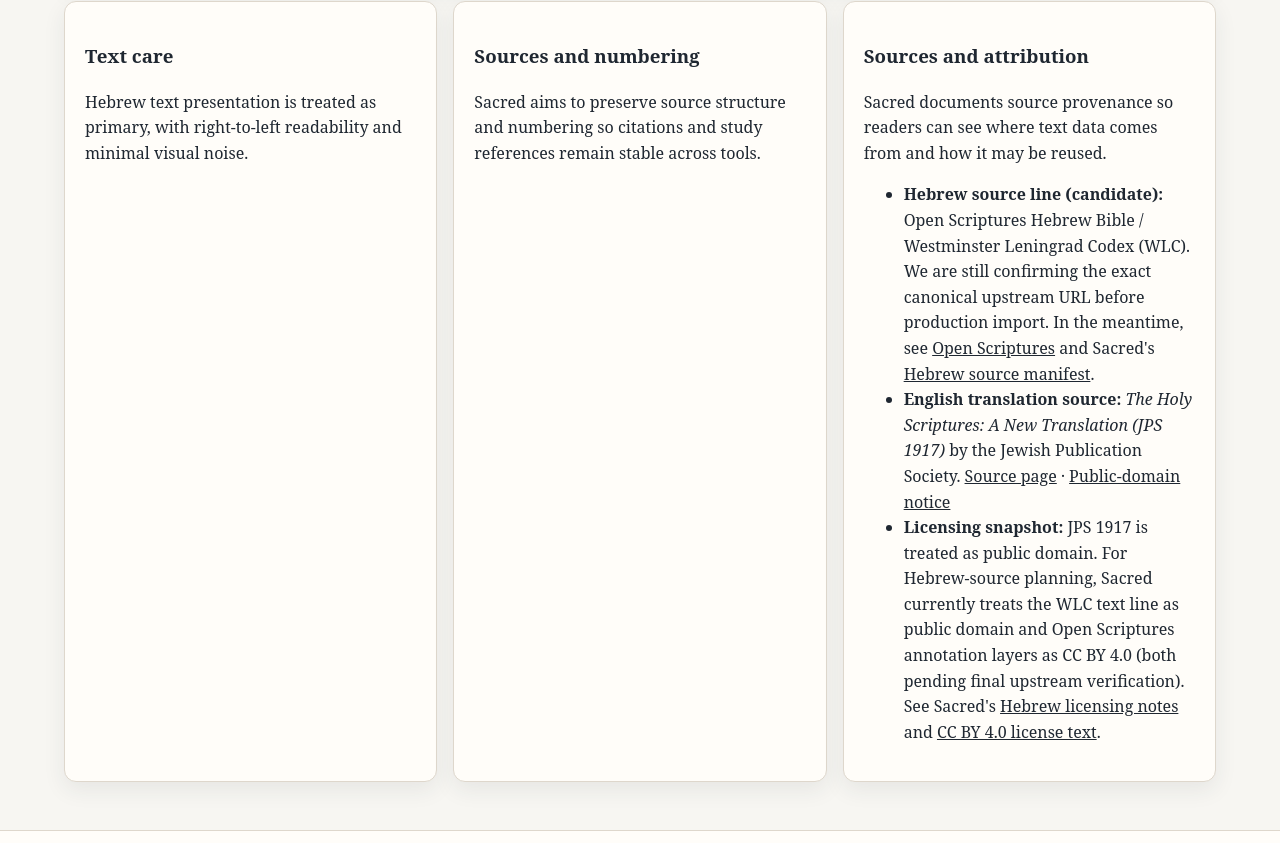
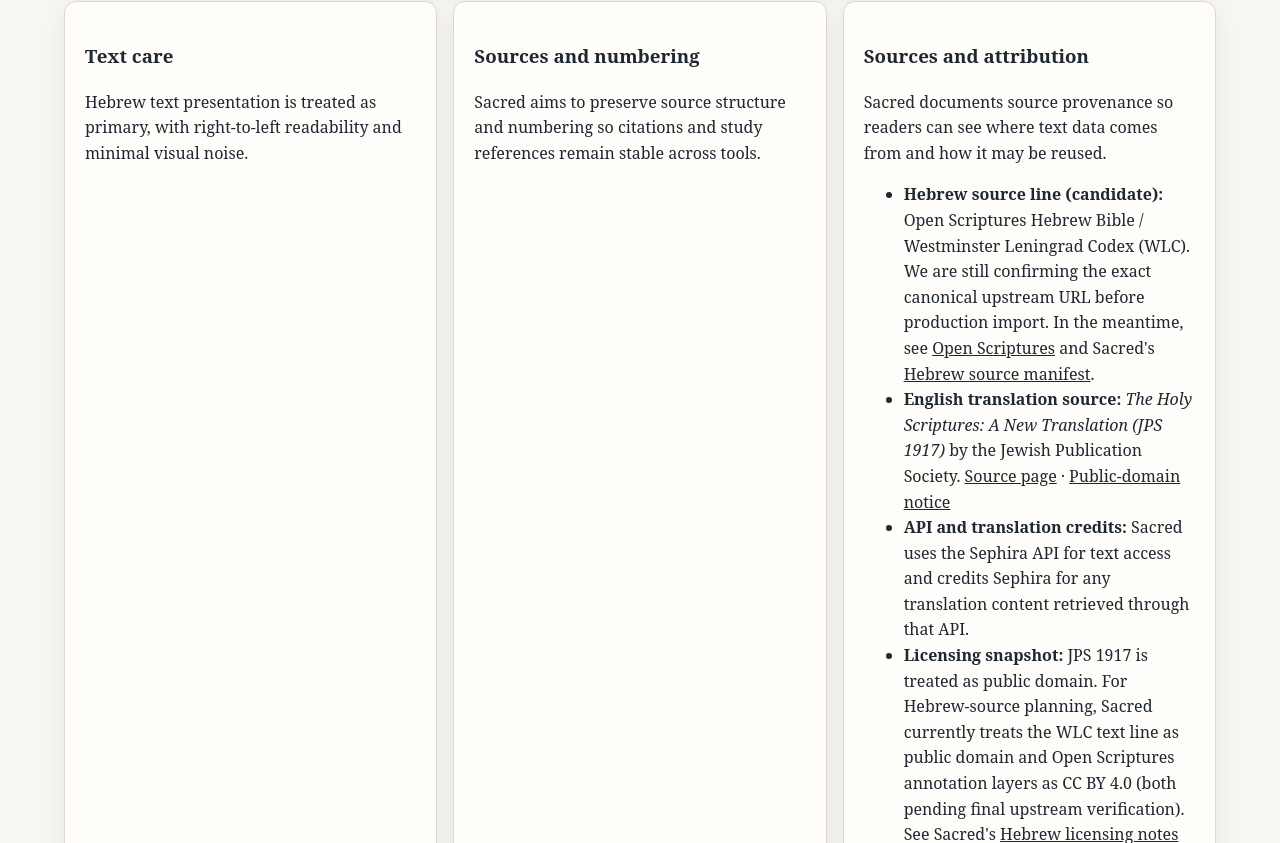
Before and after one commit to Northwestchefs/sacred, a plain HTML site: page about/index.html in a window 1280 px wide. Shown: the part 342-1185 px from the top of the page. Drawn offline with Linux system fonts and the light colour scheme.

Commit message:
Add Sephira API and translation credit on about page

```diff
--- a/about/index.html
+++ b/about/index.html
@@ -73,6 +73,10 @@
               <a href="https://jps.org/about-jps/jps-1917-edition-now-in-the-public-domain/" target="_blank" rel="noopener noreferrer">Public-domain notice</a>
             </li>
             <li>
+              <strong>API and translation credits:</strong>
+              Sacred uses the Sephira API for text access and credits Sephira for any translation content retrieved through that API.
+            </li>
+            <li>
               <strong>Licensing snapshot:</strong>
               JPS 1917 is treated as public domain. For Hebrew-source planning, Sacred currently treats the WLC text line as public domain and Open Scriptures annotation layers as CC BY 4.0 (both pending final upstream verification).
               See Sacred's
```
